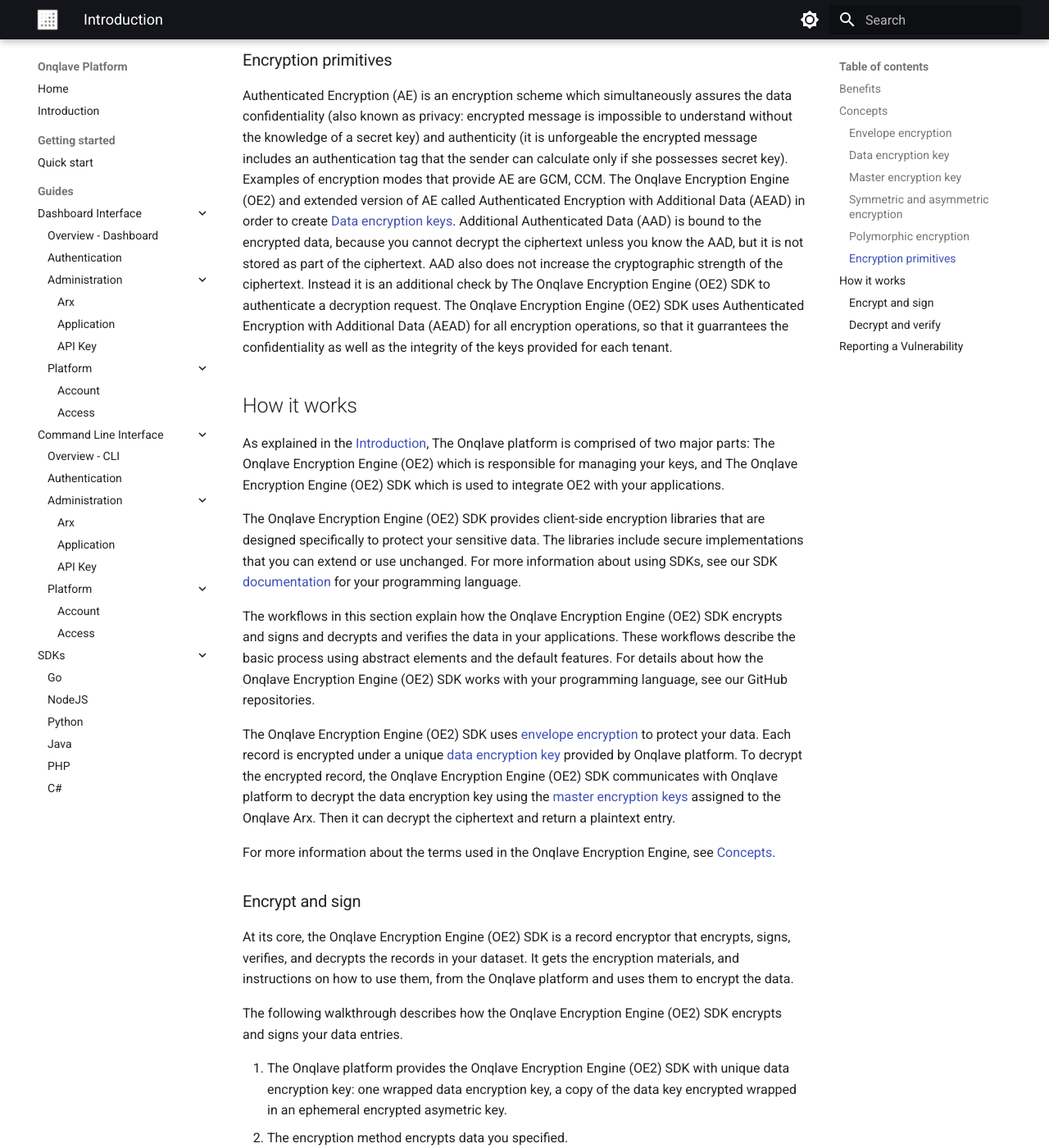
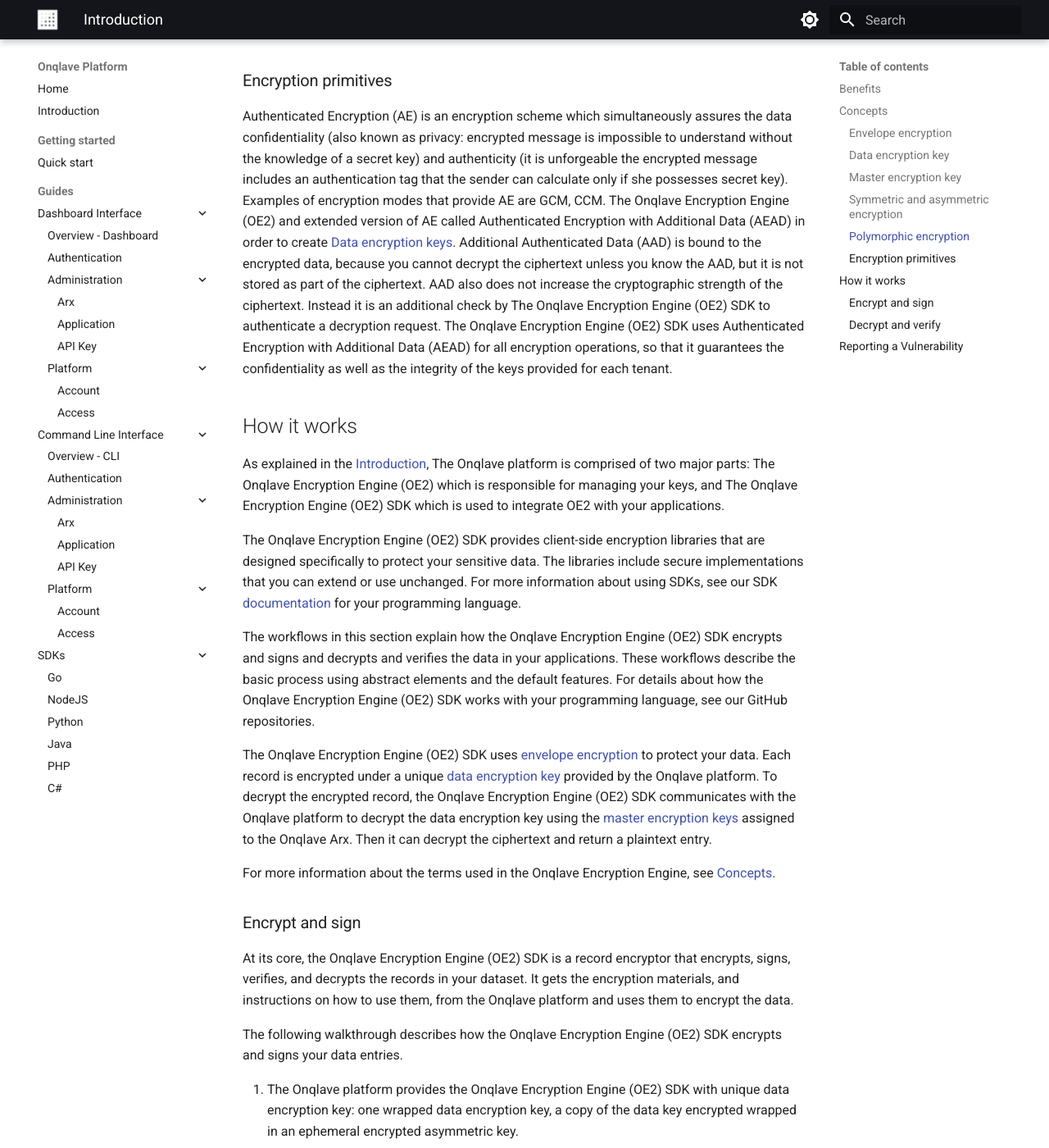
Before and after one commit to onqlavelabs/onqlave.docs, an MkDocs documentation site: the page built from docs/external-sources/architecture.md, in a window 1280 px wide and 1400 px high, scrolled down 3122 px. Shown: the whole window at 82% size. Built offline with MkDocs 1.6.1 and Material for MkDocs 9.7.7, drawn with Linux system fonts in a browser that asks for light colours; the version menu is left out; some of the changed text lies outside the part shown.

Commit message:
minor fixes for spelling errors

```diff
--- a/docs/external-sources/architecture.md
+++ b/docs/external-sources/architecture.md
@@ -25,15 +25,15 @@
 
 - **Designed especially for security and ease of use**. You don’t need to be a cryptography expert to use the Onqlave Encryption Engine (OE2). The implementations include helper methods that are designed to work with your existing applications. After you create and configure the required components, the SDKs transparently encrypts and signs your data before you store them in your storage, and verifies and decrypts them when you retrieve them.
 
-- **Designed to be infrastructure and cloud agnostic**. When you use the Onqlave Encryption Engine (OE2), you are not bound to a specific cloud provider or specific implementation by a cloud provider as it is delivered as a service (think of it as any other `software as a service` you use). you can integrate it with any application, whether in cloud or on-premise, developed in any technology of your choice. We are building SDKs for majority of mainstream programming languages.
+- **Designed to be infrastructure and cloud agnostic**. When you use the Onqlave Encryption Engine (OE2), you are not bound to a specific cloud provider or specific implementation by a cloud provider as it is delivered as a service (think of it as any other `software as a service` you use). you can integrate it with any application, whether in cloud or on-premise, developed in any technology of your choice. We are building SDKs for majority of the mainstream programming languages.
 
 - **Includes secure encryption and signing**. The Onqlave Encryption Engine (OE2) includes secure implementations that encrypt your data using a unique data encryption key, and then sign data to protect it against unauthorised changes.
 
-- **Uses cryptographic materials provided by Onqlave platform**.  The Onqlave Encryption Engine (OE2) uses Onqlave crypto infrastructure to generate, encrypt, and decrypt the unique data encryption key that protects your sensitive data. We automatically issue wrapping keys that encrypt that data key. The Onqlave Encryption Engine (OE2) frees you from cloud restriction as it doesn't require an AWS, GCP or Azure account or any service provided by them.
+- **Uses cryptographic materials provided by the Onqlave platform**.  The Onqlave Encryption Engine (OE2) uses Onqlave crypto infrastructure to generate, encrypt, and decrypt the unique data encryption key that protects your sensitive data. We automatically issue wrapping keys that encrypt that data key. The Onqlave Encryption Engine (OE2) frees you from cloud restriction as it doesn't require an AWS, GCP or Azure account or any service provided by them.
 
 - **Support for cryptographic materials caching (coming soon)**. The Onqlave Encryption Engine (OE2) provides a bespoke key caching solution that reduces the number of calls to our infrastructure. It allows you to protect your cryptographic materials under a symmetric encryption key without calling Onqlave infrastructure every time you encrypt or decrypt data. This is a good choice for applications that need to minimise latency in their encryption process.
 
-- **Format Presenving Encryption (FPE) (coming soon)**. You can design databases that can search encrypted records without decrypting the entire database. Depending on your threat model and requirements, you can use FPE to perform exact match searches or more customised complex queries on your encrypted database.
+- **Format Preserving Encryption (FPE) (coming soon)**. You can design databases that can search encrypted records without decrypting the entire database. Depending on your threat model and requirements, you can use FPE to perform exact match searches or more customised complex queries on your encrypted database.
 
 - **Support for multitenant database schemas**. The Onqlave Encryption Engine (OE2) enables you to protect data stored in your platform by isolating each tenant with distinct encryption materials. If you have multiple customers performing encrypt operations within your platform, use different Onqlave Arx to provide each customer with a distinct material to use in their cryptographic operations.
 
@@ -73,7 +73,7 @@
 
 ### Encryption primitives
 
-Authenticated Encryption (AE) is an encryption scheme which simultaneously assures the data confidentiality (also known as privacy: encrypted message is impossible to understand without the knowledge of a secret key) and authenticity (it is unforgeable the encrypted message includes an authentication tag that the sender can calculate only if she possesses secret key). Examples of encryption modes that provide AE are GCM, CCM. The Onqlave Encryption Engine (OE2) and extended version of AE called Authenticated Encryption with Additional Data (AEAD) in order to create [Data encryption keys](#data-encryption-key). Additional Authenticated Data (AAD) is bound to the encrypted data, because you cannot decrypt the ciphertext unless you know the AAD, but it is not stored as part of the ciphertext. AAD also does not increase the cryptographic strength of the ciphertext. Instead it is an additional check by The Onqlave Encryption Engine (OE2) SDK to authenticate a decryption request. The Onqlave Encryption Engine (OE2) SDK uses Authenticated Encryption with Additional Data (AEAD) for all encryption operations, so that it guarrantees the confidentiality as well as the integrity of the keys provided for each tenant.
+Authenticated Encryption (AE) is an encryption scheme which simultaneously assures the data confidentiality (also known as privacy: encrypted message is impossible to understand without the knowledge of a secret key) and authenticity (it is unforgeable the encrypted message includes an authentication tag that the sender can calculate only if she possesses secret key). Examples of encryption modes that provide AE are GCM, CCM. The Onqlave Encryption Engine (OE2) and extended version of AE called Authenticated Encryption with Additional Data (AEAD) in order to create [Data encryption keys](#data-encryption-key). Additional Authenticated Data (AAD) is bound to the encrypted data, because you cannot decrypt the ciphertext unless you know the AAD, but it is not stored as part of the ciphertext. AAD also does not increase the cryptographic strength of the ciphertext. Instead it is an additional check by The Onqlave Encryption Engine (OE2) SDK to authenticate a decryption request. The Onqlave Encryption Engine (OE2) SDK uses Authenticated Encryption with Additional Data (AEAD) for all encryption operations, so that it guarantees the confidentiality as well as the integrity of the keys provided for each tenant.
 
 ## How it works
 
@@ -83,7 +83,7 @@
 
 The workflows in this section explain how the Onqlave Encryption Engine (OE2) SDK encrypts and signs and decrypts and verifies the data in your applications. These workflows describe the basic process using abstract elements and the default features. For details about how the Onqlave Encryption Engine (OE2) SDK works with your programming language, see our GitHub repositories.
 
-The Onqlave Encryption Engine (OE2) SDK uses [envelope encryption](#envelope-encryption) to protect your data. Each record is encrypted under a unique [data encryption key](#data-encryption-key) provided by Onqlave platform. To decrypt the encrypted record, the Onqlave Encryption Engine (OE2) SDK communicates with Onqlave platform to decrypt the data encryption key using the [master encryption keys](#master-encryption-key) assigned to the Onqlave Arx. Then it can decrypt the ciphertext and return a plaintext entry.
+The Onqlave Encryption Engine (OE2) SDK uses [envelope encryption](#envelope-encryption) to protect your data. Each record is encrypted under a unique [data encryption key](#data-encryption-key) provided by the Onqlave platform. To decrypt the encrypted record, the Onqlave Encryption Engine (OE2) SDK communicates with the Onqlave platform to decrypt the data encryption key using the [master encryption keys](#master-encryption-key) assigned to the Onqlave Arx. Then it can decrypt the ciphertext and return a plaintext entry.
 
 For more information about the terms used in the Onqlave Encryption Engine, see [Concepts](#concepts).
 
@@ -93,7 +93,7 @@
 
 The following walkthrough describes how the Onqlave Encryption Engine (OE2) SDK encrypts and signs your data entries.
 
-1. The Onqlave platform provides the Onqlave Encryption Engine (OE2) SDK with unique data encryption key: one wrapped data encryption key, a copy of the data key encrypted wrapped in an ephemeral encrypted asymetric key.
+1. The Onqlave platform provides the Onqlave Encryption Engine (OE2) SDK with unique data encryption key: one wrapped data encryption key, a copy of the data key encrypted wrapped in an ephemeral encrypted asymmetric key.
 2. The encryption method encrypts data you specified.
 3. The encryption method encapsulates the encrypted data encryption key, algorithm information and the actual cipher data in a data encryption packet.
 4. The encryption method signs the data encyption packet using additional data provided by you.
```
